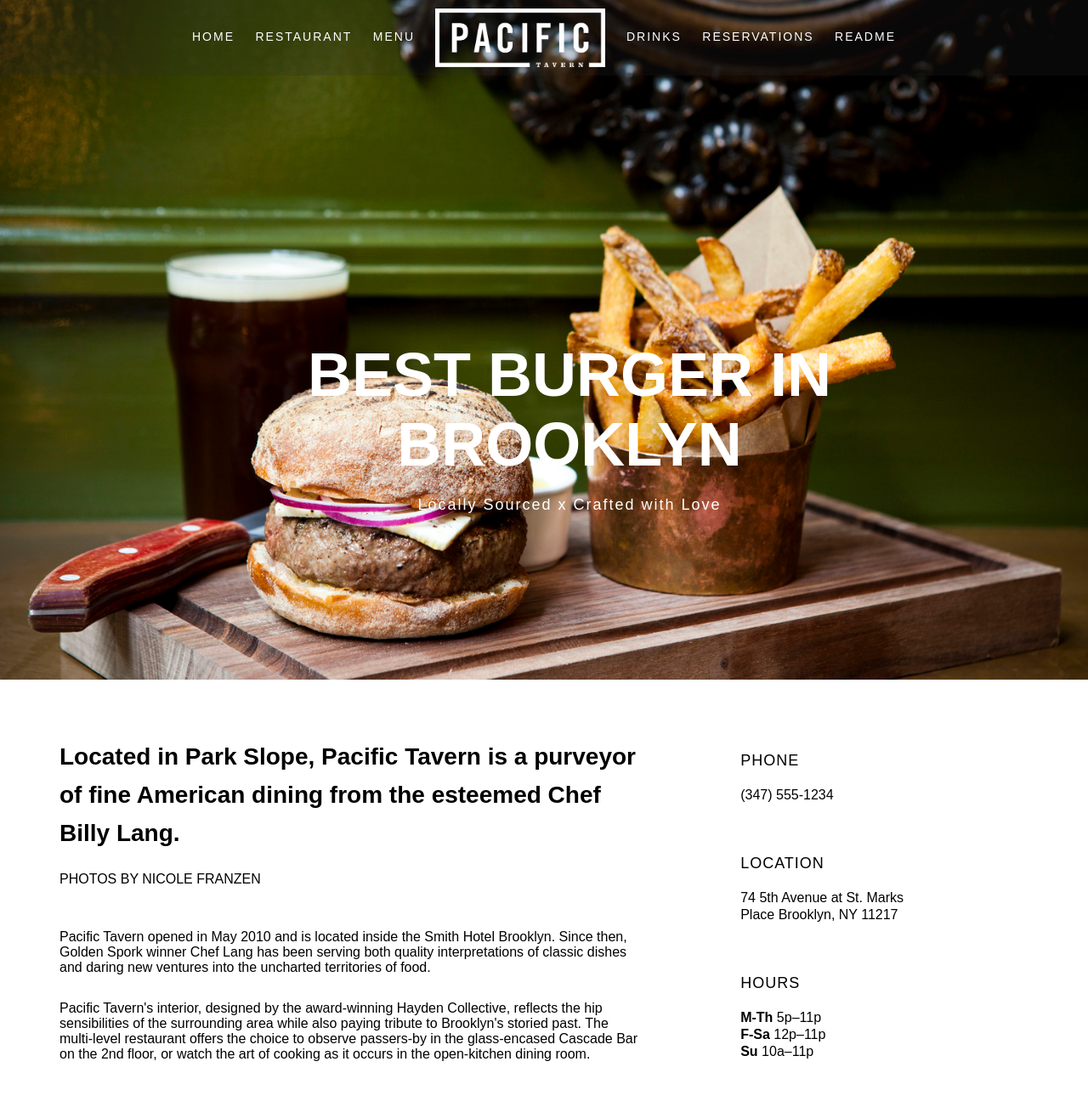
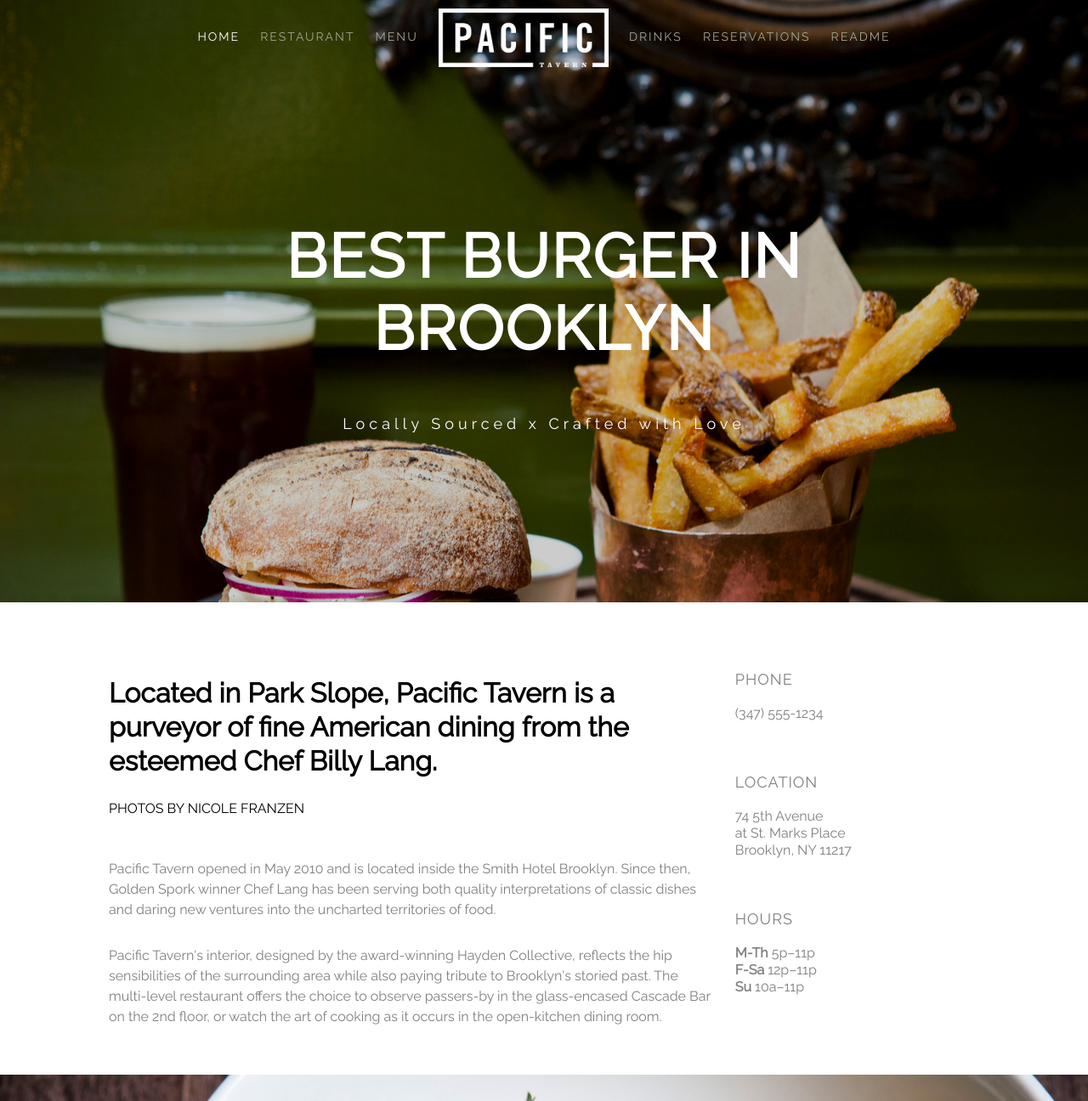
Before and after one commit to piyush1696/training-project, a plain HTML site: page website/index.html in a window 1280 px wide. Shown: the top 1296 px of the page at 85% size. Drawn offline with Linux system fonts and the light colour scheme.

Commit message:
Doen partial changes

```diff
--- a/website/css/style.css
+++ b/website/css/style.css
@@ -2,98 +2,108 @@ html, body {
     margin: 0;
     height: 100%;
     padding: 0;
-    font-family: sans-serif;
+    font-family: 'Raleway', sans-serif;
 }
 
-.section-1 {
-    background-image: url("../images/section-1.jpg");
-    background-size: cover;
-    height: 100%;
-    position: relative;
-}
-
-.section-1 .navigation {
-    background-color: rgba(40, 40, 40, .2);
+.text-align-center{
     text-align: center;
 }
 
-.section-1 .navigation .nav-tabs {
-    display: inline-block;
-    padding: 10px;
+.navigation {
+
 }
 
-.section-1 .navigation .nav-tabs .nav-link {
-    color: #ffffff;
+.nav-inner{
+}
+
+.navigation .nav-tabs {
+    padding: 10px;
+    display: inline-block;
+}
+
+.navigation .nav-tabs .nav-link {
+    color: #a2a693;
     letter-spacing: 2px;
     font-size: 14px;
     text-decoration: none;
     text-transform: uppercase;
 }
 
-.section-1 .logo-image {
+.navigation .nav-tabs .nav-link .logo-image {
     width: 200px;
     vertical-align: middle;
 }
+.navigation .nav-tabs .active {
+    color: #ffffff;
+}
+
+.navigation .nav-tabs .nav-link:hover {
+    color: #ffffff;
+}
+.section-1 {
+    background-image: url("../images/section-1.jpg");
+    background-position:top;
+}
 
 .section-1 .content {
-    color: #ffffff;
-    left: 25%;
-    position: absolute;
-    top:50%;
-    text-align: center;
-    width: 700px;
+    background-color: rgba(0,0,0,.2);
+    margin-top: -90px;
+    padding-top: 90px;
+    padding: 200px;
 }
 
-.content .heading {
-
+.section-1 .content .heading {
+    color: #ffffff;
     font-size: 72px;
-    font-weight: bold;
+    font-weight: 10000;
+    letter-spacing: 2px;
     text-transform: uppercase;
 }
 
-.content .sub-heading {
+.section-1 .content .sub-heading {
+    color: #ffffff;
     font-size: 18px;
-    letter-spacing: 2px;
-    padding: 20px;
+    font-style: normal;
+    font-weight: 300;
+    letter-spacing: 5px;
 }
 
 .section-2 {
-    padding: 20px;
+    overflow: auto;
+    font-size: 16px;
+    margin: 40px auto;
+    width: 80%;
 }
 
-.section-2 .container {
-    display: inline-block;
-    margin: 0px auto;
-    position: relative;
-    width: 90%;
-    box-sizing: border-box;
-}
 
-.section-2 .data {
-    padding: 25px 50px;
-}
-.section-2 .container .left-content {
+.section-2 .left-content {
     float: left;
+    margin-top: 20px;
     width: 70%;
 }
 
-.section-2 .container .left-content h1 {
-    line-height: 45px;
-    font-size: 28px;
+.section-2 .left-content h1 {
+    line-height: 40px;
+    font-size: 32px;
+    font-weight: 999;
+
 }
 
-.section-2 .left-content .main-content {
+.section-2 .left-content .left-meta-content {
+    color:rgba(0,0,0,.5);
     margin-top: 50px;
 }
 
-.left-content .main-content p {
+.section-2 .left-content .left-meta-content p {
+    line-height: 24px;
     margin-top: 30px;
-    font-size: 16px;
+    word-wrap: break-word;
 }
 
-.section-2 .container .right-content {
+.section-2 .right-content {
     width: 30%;
     float: left;
+    color:rgba(0,0,0,.5);
 }
 
 .box {
@@ -101,6 +111,7 @@ html, body {
 }
 
 .box-head {
+    color: #808080;
     padding: 20px 0px;
     text-transform: uppercase;
     letter-spacing: 1px;
@@ -109,6 +120,11 @@ html, body {
 
 .box-content {
     line-height: 20px;
+}
+
+.box-content strong{
+    font-weight: bold;
+    color: #808080;
 }
 
 .section-3 {
@@ -185,18 +201,18 @@ html, body {
 }
 
 .section-6 {
-    text-align: center;
     padding: 50px 0 30px 0;
 }
 
 .section-6 h1 {
-    font-size: 48px;
+    font-size: 42px;
     font-weight: bold;
     margin-bottom: 0;
     text-transform: uppercase;
 }
 
 .section-6 h6 {
+    color: #3d3d3d;
     font-size: 10px;
     margin-top: 0;
     text-transform: uppercase;
@@ -204,8 +220,8 @@ html, body {
 
 
 .section-6 .link{
-    background-color: rgba(0,0,0,.7);
-    border-radius: 20px;
+    background-color: #3d3d3d;
+    border-radius: 30px;
     color: #ffffff;
     padding: 10px 30px;
     text-decoration: none;
@@ -216,20 +232,40 @@ html, body {
 }
 
 .section-6 p {
+    color:#a2a693;
     letter-spacing: 1px;
 }
 
 .section-7 {
-    background-color: rgba(0,0,0,.8);
+    background-color: #1f1f1f;
     padding: 25px;
     text-align: center;
 }
+.section-7 .social-connect {
+
+}
 
 .section-7 .circle {
+    border: 2px solid #ffffff;
+    border-radius: 50%;
+    color: #ffffff;
+    display: inline-block;
+    font-size: 20px;
+    min-width: 30px;
+    min-height: 20px;
     padding: 10px;
-    font-size: 24px;
     margin: 10px;
 }
 .section-7 .circle:hover {
-    color: #ffffff;
+    color: #000000;
+    background-color: #ffffff;
 }
+.section-8 {
+    background-color: #171717;
+    color: #dfdfdf;
+    font-size: 14px;
+    padding: 20px 10px;
+}
+.section-8 span {
+    padding:10px;
+}
--- a/website/index.html
+++ b/website/index.html
@@ -1,14 +1,15 @@
 <!DOCTYPE html>
 <html>
     <head>
+        <link href="https://fonts.googleapis.com/css?family=Raleway" rel="stylesheet">
         <link href="css/style.css" rel="stylesheet">
         <link rel="stylesheet" href="https://cdnjs.cloudflare.com/ajax/libs/font-awesome/4.7.0/css/font-awesome.min.css">
     </head>
     <body>
-        <section class="section-1">
-            <nav class="navigation">
+        <nav class="navigation">
+            <div class="nav-inner text-align-center">
                 <div class="nav-tabs">
-                    <a href="" class="nav-link">Home</a>
+                    <a href="" class="nav-link active">Home</a>
                 </div>
                 <div class="nav-tabs">
                     <a href="" class="nav-link">Restaurant</a>
@@ -30,24 +31,26 @@
                 <div class="nav-tabs">
                     <a href="" class="nav-link">Readme</a>
                 </div>
-            </nav>
-            <div class="content">
-                <div class="heading">Best Burger in Brooklyn</div>
+            </div>
+        </nav>
+
+        <section class="section-1">
+            <div class="content text-align-center">
+                <h1 class="heading">Best Burger in Brooklyn</h1>
                 <div class="sub-heading">
                     Locally Sourced x Crafted with Love
                 </div>
             </div>
         </section>
+
         <section class="section-2">
-            <div class="container">
                 <div class="left-content">
-                    <div class="data">
                         <h1>
                         Located in Park Slope, Pacific Tavern is a purveyor of
                          fine American dining from the esteemed Chef Billy Lang.
                         </h1>
                         <div>PHOTOS BY NICOLE FRANZEN</div>
-                        <div class="main-content">
+                        <div class="left-meta-content">
                             <p>Pacific Tavern opened in May 2010 and is located inside
                              the Smith Hotel Brooklyn. Since then, Golden Spork winner
                              Chef Lang has been serving both quality interpretations of
@@ -61,7 +64,6 @@
                              the 2nd floor, or watch the art of cooking as it occurs in
                              the open-kitchen dining room.</p>
                         </div>
-                    </div>
                 </div>
                 <div class="right-content">
                     <div class="data">
@@ -79,8 +81,8 @@
                                 LOCATION
                             </div>
                             <div class="box-content">
-                                74 5th Avenue
-                                at St. Marks Place
+                                74 5th Avenue<br/>
+                                at St. Marks Place<br/>
                                 Brooklyn, NY 11217
                             </div>
                         </div>
@@ -97,7 +99,7 @@
                         </div>
                     </div>
                 </div>
-            </div>
+
         </section>
         <section class="section-3"></section>
         <section class="section-4">
@@ -377,7 +379,7 @@
                 </div>
             </div>
         </section>
-        <section class="section-6">
+        <section class="section-6 text-align-center">
             <h1>Make a Reservation</h1>
             <h6>POWERED BY OPENTABLE</h6>
             <div>
@@ -391,12 +393,22 @@
         </section>
         <section class="section-7">
             <div class="social-connect">
-                <i class="fa fa-facebook-f circle"></i>
-                <i class="fa fa-github-alt circle"></i>
-                <i class="fa fa-google-plus circle"></i>
+                <div class="circle">
+                    <i class="fa fa-facebook-f "></i>
+                </div>
+                <div class="circle">
+                    <i class="fa fa-github-alt"></i>
+                </div>
+                <div class="circle">
+                    <i class="fa fa-google-plus"></i>
+                </div>
             </div>
         </section>
-        <section class="section-8">
+
+        <section class="section-8 text-align-center">
+            <span>PACIFIC TAVERN, 74 5TH AVENUE, BROOKLYN, NY 11217</span>
+            <span>212-555-1212</span>
+            <span>TEMPLATE.PLACEHOLDER@GMAIL.COM</span>
         </section>
     </body>
 </html>
```
Also changed, not shown: 1 other file.
